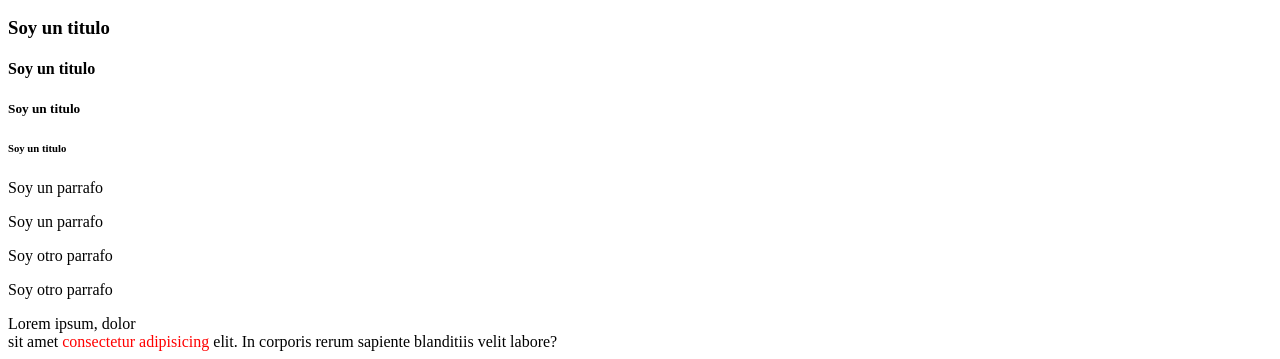
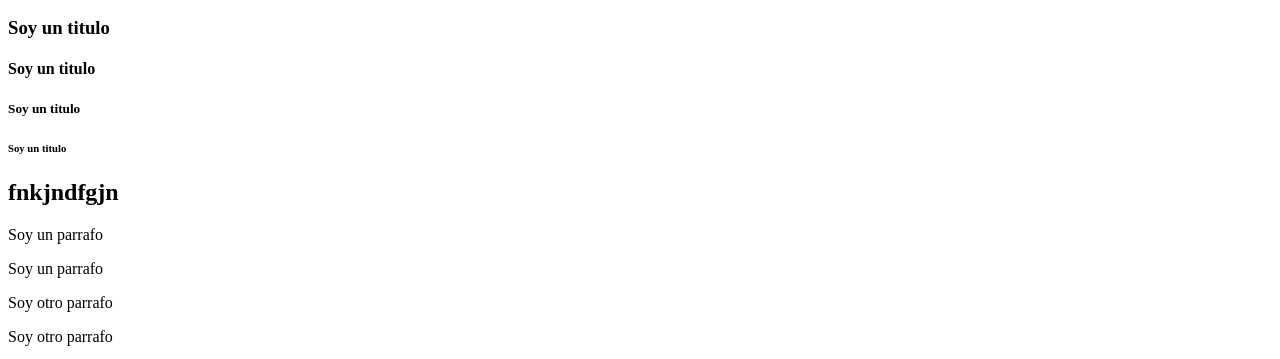
Before and after one commit to LiAlvarez30/practica-HTML-clase5, a plain HTML site: page index.html in a window 1280 px wide. Shown: the part 168-527 px from the top of the page. Drawn offline with Linux system fonts and the light colour scheme.

Commit message:
Agregue un h2

```diff
--- a/index.html
+++ b/index.html
@@ -21,6 +21,7 @@ el atributo lang define el tipo de lenguaje-->
     <h4>Soy un titulo</h4>
     <h5>Soy un titulo</h5>
     <h6>Soy un titulo</h6>
+    <h2>fnkjndfgjn</h2>
 
     <!--Parrafos-->
     <p>Soy un parrafo</p>
```
